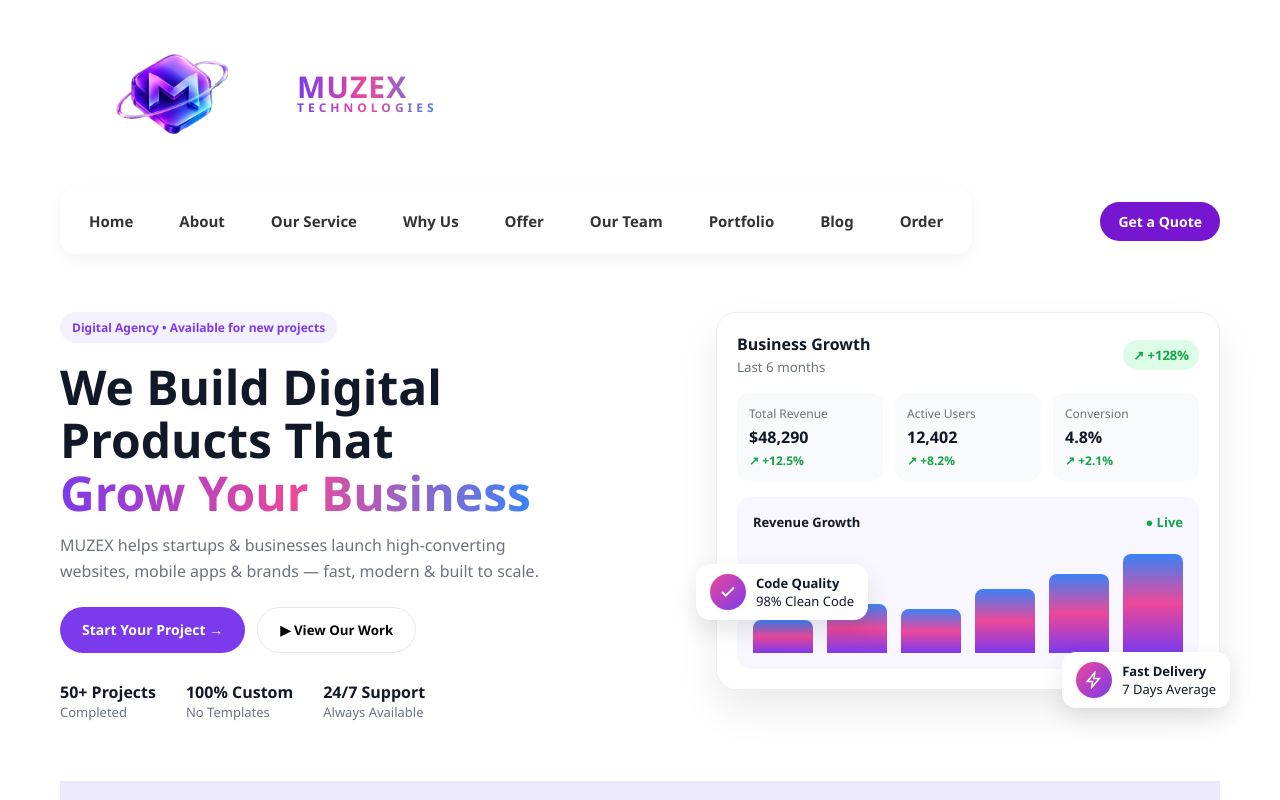
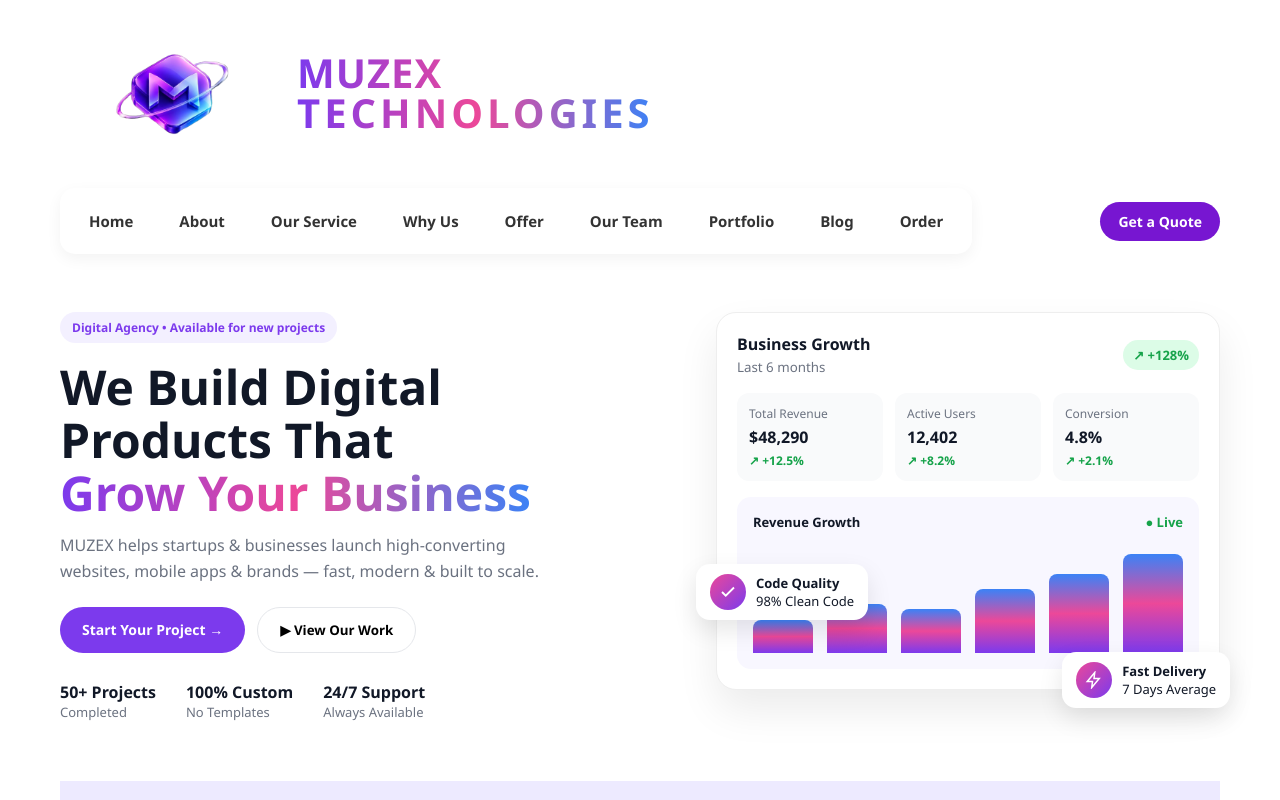
Before and after one commit to zaibabutt/M.TECH, a plain HTML site: page index.html in a window 1280 px wide. Shown: the top 800 px of the page. Drawn offline with Linux system fonts and the light colour scheme.

Commit message:
Update style.css

```diff
--- a/style.css
+++ b/style.css
@@ -9,14 +9,14 @@ header { display:flex; align-items:center; justify-content:space-between; paddin
 .logo img { height:150px; width:auto; object-fit:contain; }
 .logo-text { display:flex; flex-direction:column; line-height:1; }
 .logo-main {
-  font-size:30px; font-weight:900; letter-spacing:1px;
+  font-size:40px; font-weight:900; letter-spacing:1px;
   background:linear-gradient(90deg, #7c3aed, #ec4899, #3b82f6);
   -webkit-background-clip:text;
   -webkit-text-fill-color:transparent;
   background-clip:text;
 }
 .logo-sub {
-  font-size:12px; font-weight:800; letter-spacing:4px;
+  font-size:40px; font-weight:800; letter-spacing:4px;
   background:linear-gradient(90deg, #7c3aed, #ec4899, #3b82f6);
   -webkit-background-clip:text;
   -webkit-text-fill-color:transparent;
```
